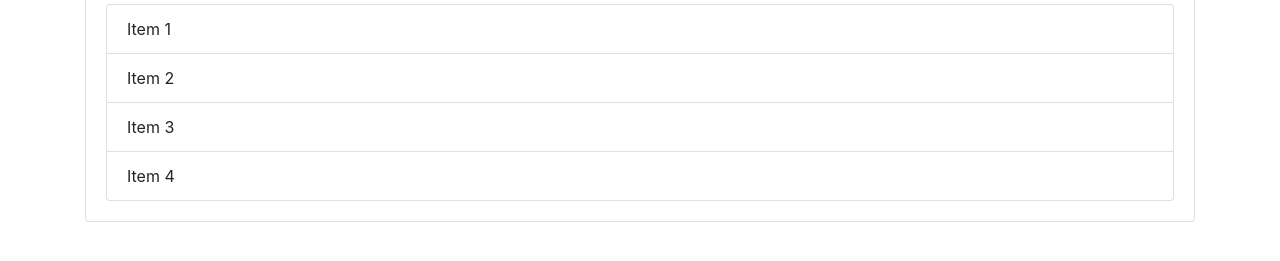
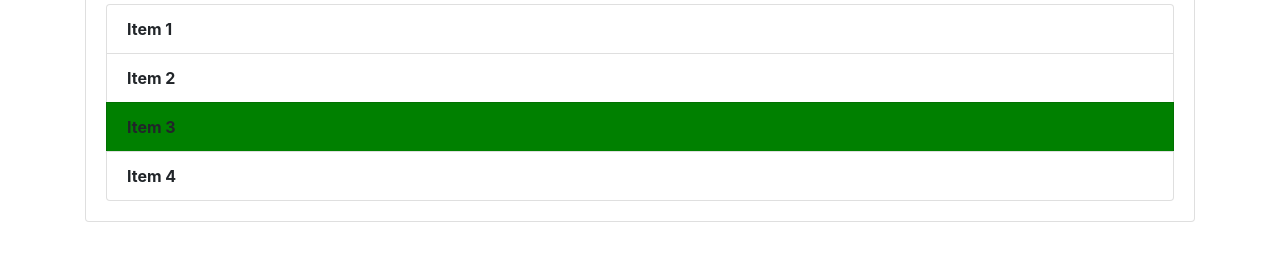
Before and after one commit to Stephen2702/Mycodes, a plain HTML site: page index.html in a window 1280 px wide. Shown: the part 277-538 px from the top of the page. Drawn offline with nearby package versions, Linux system fonts and the light colour scheme.

Commit message:
modified for 2nd

```diff
--- a/index.html
+++ b/index.html
@@ -24,7 +24,7 @@
     <ul id="items" class="list-group">
       <li class="list-group-item">Item 1</li>
       <li class="list-group-item">Item 2</li>
-      <li class="list-group-item">Item 3</li>
+      <li class="list-group-item" id="third-item">Item 3</li>
       <li class="list-group-item">Item 4</li>
     </ul>
    </div>
@@ -44,6 +44,16 @@
     // Apply styles to make the heading bold and change the font color to green
     addItemHeading.style.fontWeight = 'bold';
     addItemHeading.style.color = 'green';
+
+    // Get the third element in the list and set its background color to green
+    const thirdListItem = document.getElementById('third-item');
+    thirdListItem.style.backgroundColor = 'green';
+
+    // Get all the list items and set their font weight to bold
+    const listItems = document.querySelectorAll('#items li');
+    for (let i = 0; i < listItems.length; i++) {
+      listItems[i].style.fontWeight = 'bold';
+    }
   </script>
 </body>
 </html>
```
